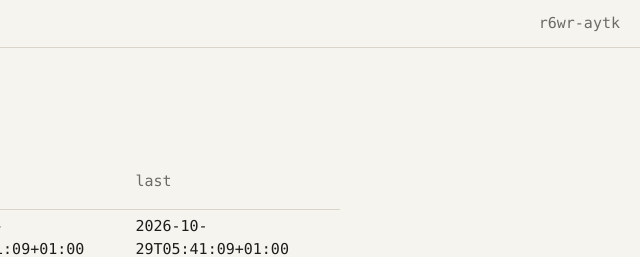
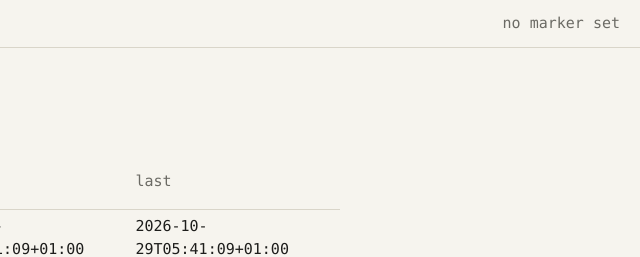
Before and after one commit to emsoja/rig-preview, a plain HTML site: page index.html in a window 1280 px wide. Shown: the top 257 px of the page, 640-1280 px from the left. Drawn offline with Linux system fonts and the light colour scheme.

Commit message:
preview: remove lane marker (rig-handover #7)

```diff
--- a/index.html
+++ b/index.html
@@ -10,4 +10,4 @@
   th { color: var(--mute); font-weight: normal; }
   .warn { color: var(--warn); }
   .mute { color: var(--mute); }
-</style></head><body><header><strong>rig</strong><span>lane-07</span><span class="marker">r6wr-aytk</span></header><main><h1>digest · 2026-10-28</h1><table><thead><tr><th>job</th><th>owner</th><th>runs</th><th>retries</th><th>last status</th><th>last error</th><th>first</th><th>last</th></tr></thead><tbody><tr><td>digest/render</td><td>—</td><td>1</td><td>0</td><td>ok</td><td>—</td><td>2026-10-29T05:41:09+01:00</td><td>2026-10-29T05:41:09+01:00</td></tr><tr><td>fixtures/refresh</td><td>rook</td><td>4</td><td class="warn">3 ⚠</td><td>ok</td><td>upstream 503</td><td>2026-10-29T01:30:00+01:00</td><td>2026-10-29T01:37:00+01:00</td></tr><tr><td>lane/sync</td><td>rook</td><td>8</td><td>1</td><td>ok</td><td>lock held</td><td>2026-10-28T23:00:06+01:00</td><td>2026-10-29T05:00:04+01:00</td></tr><tr><td>notes/backup</td><td>lane-07</td><td>1</td><td>0</td><td class="warn"><strong>fail ✕</strong></td><td>quota exceeded</td><td>2026-10-29T04:00:01+01:00</td><td>2026-10-29T04:00:01+01:00</td></tr><tr><td>rig/rotate-logs</td><td>lane-07</td><td>1</td><td>0</td><td>ok</td><td>—</td><td>2026-10-28T23:00:02+01:00</td><td>2026-10-28T23:00:02+01:00</td></tr></tbody></table><p class="mute">1 line did not parse</p></main></body></html>
+</style></head><body><header><strong>rig</strong><span>lane-07</span><span class="marker">no marker set</span></header><main><h1>digest · 2026-10-28</h1><table><thead><tr><th>job</th><th>owner</th><th>runs</th><th>retries</th><th>last status</th><th>last error</th><th>first</th><th>last</th></tr></thead><tbody><tr><td>digest/render</td><td>—</td><td>1</td><td>0</td><td>ok</td><td>—</td><td>2026-10-29T05:41:09+01:00</td><td>2026-10-29T05:41:09+01:00</td></tr><tr><td>fixtures/refresh</td><td>rook</td><td>4</td><td class="warn">3 ⚠</td><td>ok</td><td>upstream 503</td><td>2026-10-29T01:30:00+01:00</td><td>2026-10-29T01:37:00+01:00</td></tr><tr><td>lane/sync</td><td>rook</td><td>8</td><td>1</td><td>ok</td><td>lock held</td><td>2026-10-28T23:00:06+01:00</td><td>2026-10-29T05:00:04+01:00</td></tr><tr><td>notes/backup</td><td>lane-07</td><td>1</td><td>0</td><td class="warn"><strong>fail ✕</strong></td><td>quota exceeded</td><td>2026-10-29T04:00:01+01:00</td><td>2026-10-29T04:00:01+01:00</td></tr><tr><td>rig/rotate-logs</td><td>lane-07</td><td>1</td><td>0</td><td>ok</td><td>—</td><td>2026-10-28T23:00:02+01:00</td><td>2026-10-28T23:00:02+01:00</td></tr></tbody></table><p class="mute">1 line did not parse</p></main></body></html>
```
